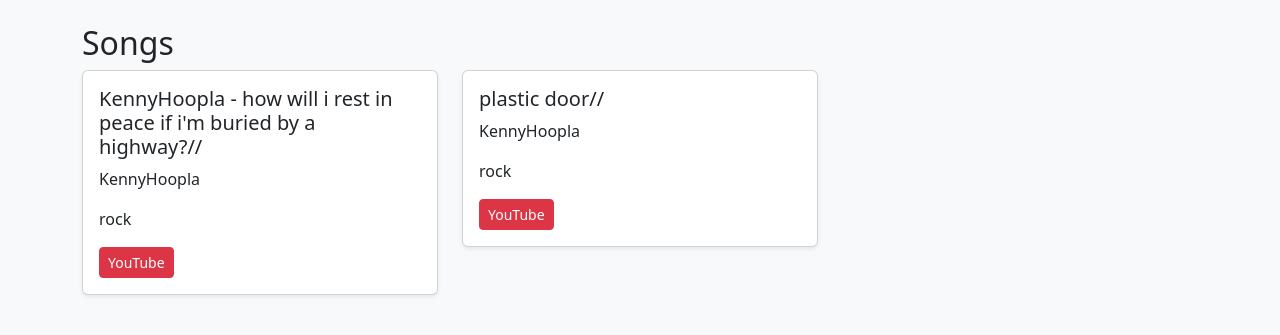
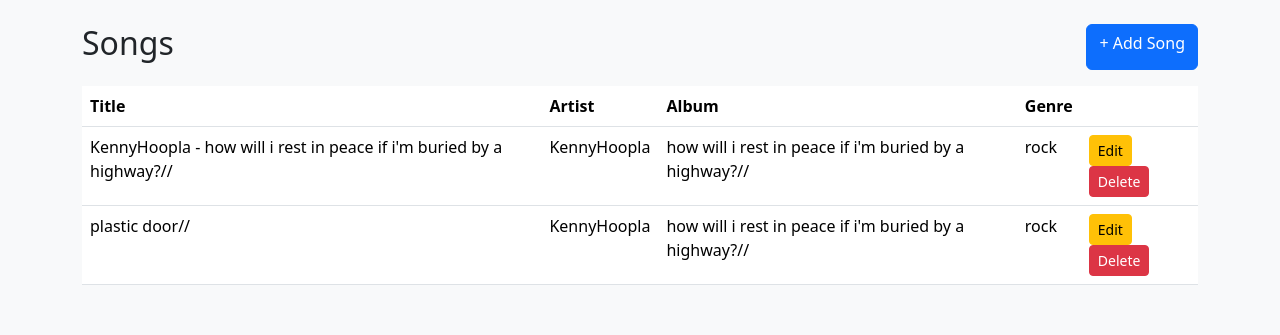
Before and after one commit to s00pin/music_hub, a Django app: page /songs/ in a window 1280 px wide. Shown: the part 56-391 px from the top of the page. Run offline with Django 5.2, Linux system fonts and the light colour scheme; data comes from the database, SQL or seed files in the repository; both versions use the stored data as it was after the commit.

Commit message:
Add song CRUD views, forms and templates
Introduce SongForm and full CRUD support for songs: add_song, edit_song, and delete_song views with corresponding URL routes. Add song_form.html and delete_song.html templates, and update songs.html to a table view with Add/Edit/Delete actions. Minor view render formatting adjusted; SQLite DB file included/updated.

```diff
--- a/music/templates/music/songs.html
+++ b/music/templates/music/songs.html
@@ -2,28 +2,78 @@
 
 {% block content %}
 
+<div class="d-flex justify-content-between mb-3">
+
 <h2>Songs</h2>
 
-<div class="row">
-    {% for song in songs %}
-    <div class="col-md-4 mb-3">
-        <div class="card shadow-sm">
-            <div class="card-body">
+<a href="/songs/add/" class="btn btn-primary">
 
-                <h5>{{ song.title }}</h5>
-                <p>{{ song.artist }}</p>
-                <p>{{ song.genre }}</p>
++ Add Song
 
-                {% if song.youtube_link %}
-                <a href="{{ song.youtube_link }}" target="_blank" class="btn btn-danger btn-sm">
-                    YouTube
-                </a>
-                {% endif %}
+</a>
 
-            </div>
-        </div>
-    </div>
-    {% endfor %}
 </div>
 
+<table class="table table-hover">
+
+<thead>
+
+<tr>
+
+<th>Title</th>
+
+<th>Artist</th>
+
+<th>Album</th>
+
+<th>Genre</th>
+
+<th></th>
+
+</tr>
+
+</thead>
+
+<tbody>
+
+{% for song in songs %}
+
+<tr>
+
+<td>{{ song.title }}</td>
+
+<td>{{ song.artist }}</td>
+
+<td>{{ song.album }}</td>
+
+<td>{{ song.genre }}</td>
+
+<td>
+
+<a
+class="btn btn-warning btn-sm"
+href="/songs/edit/{{ song.id }}/">
+
+Edit
+
+</a>
+
+<a
+class="btn btn-danger btn-sm"
+href="/songs/delete/{{ song.id }}/">
+
+Delete
+
+</a>
+
+</td>
+
+</tr>
+
+{% endfor %}
+
+</tbody>
+
+</table>
+
 {% endblock %}
--- a/music/urls.py
+++ b/music/urls.py
@@ -4,7 +4,12 @@ from . import views
 
 urlpatterns = [
     path('', views.home, name='home'),
+
     path('songs/', views.songs, name='songs'),
+    path('songs/add/', views.add_song, name='add-song'),
+    path('songs/edit/<int:pk>/', views.edit_song, name='edit-song'),
+    path('songs/delete/<int:pk>/', views.delete_song, name='delete-song'),
+
     path('artists/', views.artists, name='artists'),
     path('albums/', views.albums, name='albums'),
 ]
--- a/music/views.py
+++ b/music/views.py
@@ -1,18 +1,73 @@
 from django.http import HttpResponse
-from django.shortcuts import render
+from django.shortcuts import render, redirect, get_object_or_404
 from .models import Song, Artist, Album
+from .forms import SongForm
+
 
 def home(request):
-    return render(request, 'music/home.html')
+    return render(request, "music/home.html")
+
 
 def songs(request):
     songs = Song.objects.all()
-    return render(request, 'music/songs.html', {'songs': songs})
+    return render(request, "music/songs.html", {"songs": songs})
+
 
 def artists(request):
     artists = Artist.objects.all()
-    return render(request, 'music/artists.html', {'artists': artists})
+    return render(request, "music/artists.html", {"artists": artists})
 
 def albums(request):
     albums = Album.objects.all()
-    return render(request, 'music/albums.html', {'albums': albums})
+    return render(request, "music/albums.html", {"albums": albums})
+
+def add_song(request):
+
+    if request.method == "POST":
+        form = SongForm(request.POST)
+
+        if form.is_valid():
+            form.save()
+            return redirect("songs")
+
+    else:
+        form = SongForm()
+
+    return render(request, "music/song_form.html", {
+        "form": form,
+        "title": "Add Song"
+    })
+
+
+def edit_song(request, pk):
+
+    song = get_object_or_404(Song, pk=pk)
+
+    if request.method == "POST":
+
+        form = SongForm(request.POST, instance=song)
+
+        if form.is_valid():
+            form.save()
+            return redirect("songs")
+
+    else:
+        form = SongForm(instance=song)
+
+    return render(request, "music/song_form.html", {
+        "form": form,
+        "title": "Edit Song"
+    })
+
+
+def delete_song(request, pk):
+
+    song = get_object_or_404(Song, pk=pk)
+
+    if request.method == "POST":
+        song.delete()
+        return redirect("songs")
+
+    return render(request, "music/delete_song.html", {
+        "song": song
+    })
```
Also changed, not shown: music/forms.py (added, +19 -0 lines), music/templates/music/delete_song.html (added, +45 -0 lines), music/templates/music/song_form.html (added, +43 -0 lines), db.sqlite3.
